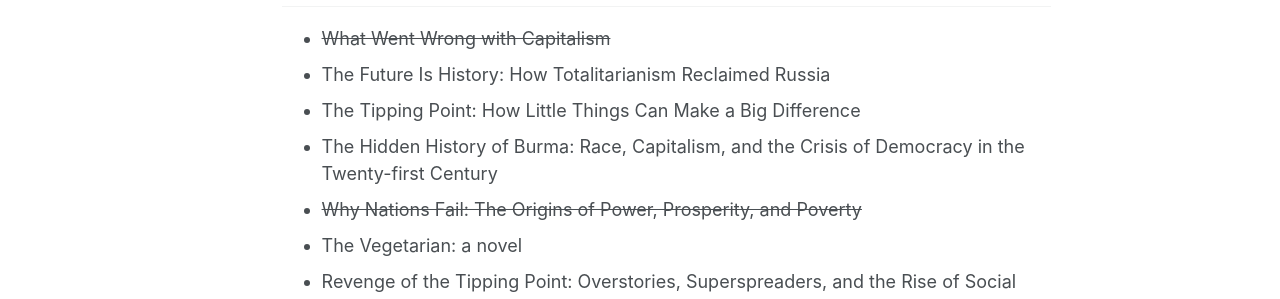
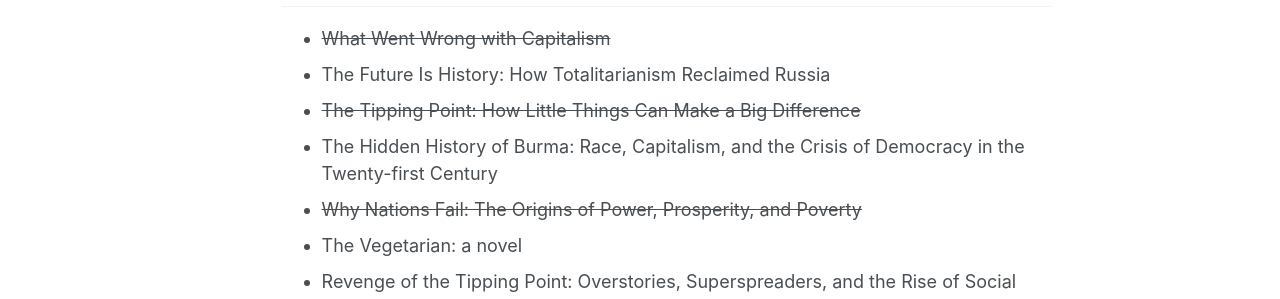
Before and after one commit to nish-goel/nish-goel.github.io, a Jekyll site: the page built from _pages/markdown.md, in a window 1280 px wide. Shown: the part 562-861 px from the top of the page. Built offline with Jekyll 4.4.1, drawn with Linux system fonts in a browser that asks for light colours.

```diff
--- a/_pages/markdown.md
+++ b/_pages/markdown.md
@@ -19,7 +19,7 @@ redirect_from:
 ## Fall 2024
 * ~~What Went Wrong with Capitalism~~
 * The Future Is History: How Totalitarianism Reclaimed Russia
-* The Tipping Point: How Little Things Can Make a Big Difference
+* ~~The Tipping Point: How Little Things Can Make a Big Difference~~
 * The Hidden History of Burma: Race, Capitalism, and the Crisis of Democracy in the Twenty-first Century
 * ~~Why Nations Fail: The Origins of Power, Prosperity, and Poverty~~
 * The Vegetarian: a novel
```
